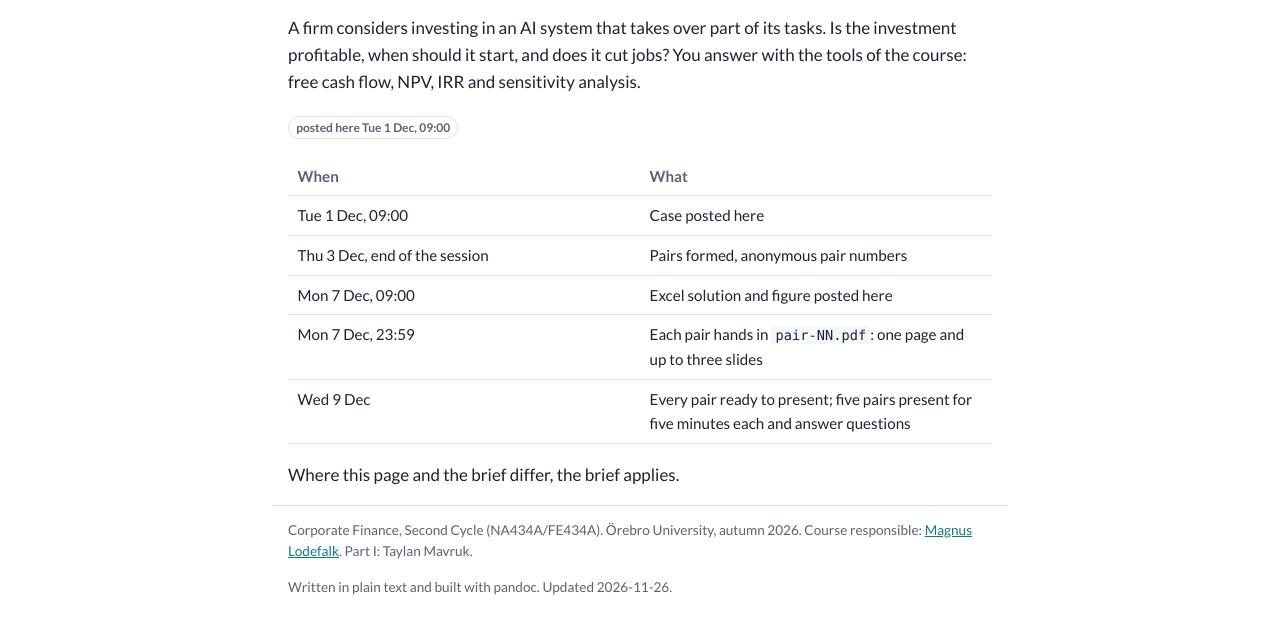
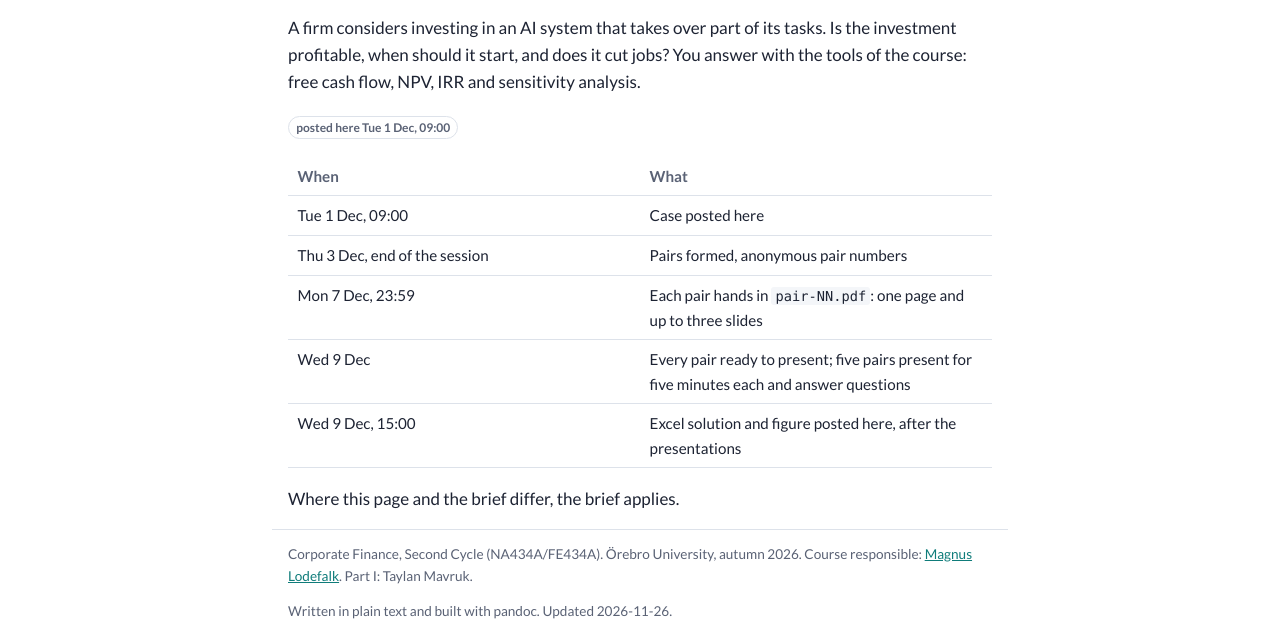
Before and after one commit to Magnus-L/na434a, a plain HTML site: page case.html in a window 1280 px wide. Shown: the part 184-820 px from the top of the page. Drawn offline with Linux system fonts and the light colour scheme.

Commit message:
Site build 2026-11-26

```diff
--- a/case.html
+++ b/case.html
@@ -55,10 +55,6 @@ NPV, IRR and sensitivity analysis.</p>
 <td>Pairs formed, anonymous pair numbers</td>
 </tr>
 <tr>
-<td>Mon 7 Dec, 09:00</td>
-<td>Excel solution and figure posted here</td>
-</tr>
-<tr>
 <td>Mon 7 Dec, 23:59</td>
 <td>Each pair hands in <code>pair-NN.pdf</code>: one page and up to
 three slides</td>
@@ -67,6 +63,10 @@ three slides</td>
 <td>Wed 9 Dec</td>
 <td>Every pair ready to present; five pairs present for five minutes
 each and answer questions</td>
+</tr>
+<tr>
+<td>Wed 9 Dec, 15:00</td>
+<td>Excel solution and figure posted here, after the presentations</td>
 </tr>
 </tbody>
 </table>
```
Also changed, not shown: 1 other file.
